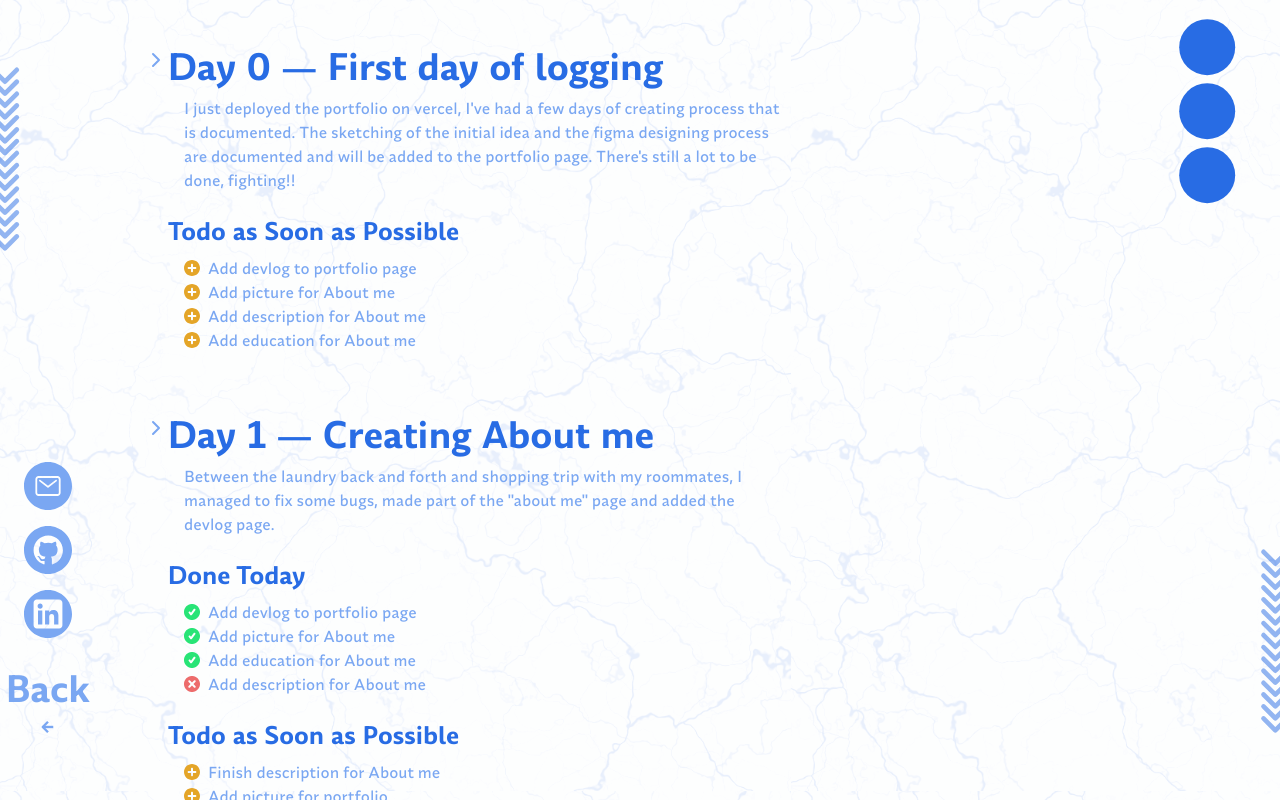
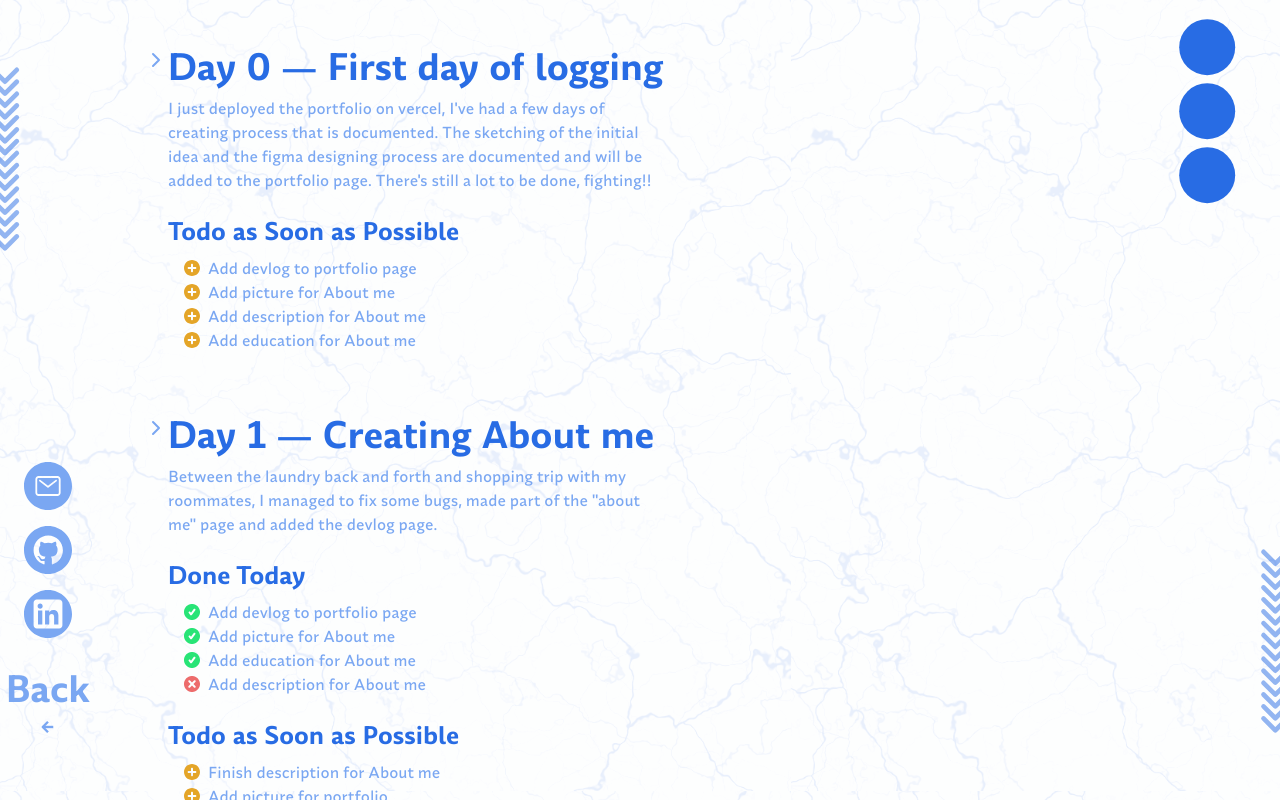
Before and after one commit to Ch3ru09/portfolio, a Next.js app: page /project/portfolio/devlog in a window 1280 px wide. Shown: the top 800 px of the page. Built offline with nearby package versions, Linux system fonts and the light colour scheme.

Commit message:
updated devlog because of typescript error with d3

```diff
--- a/src/app/(home)/project/portfolio/devlog/page.tsx
+++ b/src/app/(home)/project/portfolio/devlog/page.tsx
@@ -18,7 +18,11 @@ export default function Devlog() {
                 <p>Day {log.day} — </p> &nbsp;
                 <h2>{log.title}</h2>
               </div>
-              <p className="mt-2 ml-4">{log.log}</p>
+              <div className="mt-2 mr-4 flex w-4/5 flex-col gap-4">
+                {log.logs.map((x, j) => {
+                  return <p key={j}>{x}</p>;
+                })}
+              </div>
               {(log.is_done.length > 0 || log.not_done.length > 0) && (
                 <>
                   <h3 className="text-primary font-heading mt-6 text-2xl font-bold">
--- a/src/assets/portfolio/devlog.json
+++ b/src/assets/portfolio/devlog.json
@@ -2,7 +2,9 @@
   {
     "day": 0,
     "title": "First day of logging",
-    "log": "I just deployed the portfolio on vercel, I've had a few days of creating process that is documented. The sketching of the initial idea and the figma designing process are documented and will be added to the portfolio page. There's still a lot to be done, fighting!!",
+    "logs": [
+      "I just deployed the portfolio on vercel, I've had a few days of creating process that is documented. The sketching of the initial idea and the figma designing process are documented and will be added to the portfolio page. There's still a lot to be done, fighting!!"
+    ],
     "is_done": [],
     "not_done": [],
     "todos": [
@@ -15,7 +17,9 @@
   {
     "day": 1,
     "title": "Creating About me",
-    "log": "Between the laundry back and forth and shopping trip with my roommates, I managed to fix some bugs, made part of the \"about me\" page and added the devlog page.",
+    "logs": [
+      "Between the laundry back and forth and shopping trip with my roommates, I managed to fix some bugs, made part of the \"about me\" page and added the devlog page."
+    ],
     "is_done": [
       "Add devlog to portfolio page",
       "Add picture for About me",
@@ -35,7 +39,9 @@
   {
     "day": 2,
     "title": "Devlog Icons",
-    "log": "Long day at school, only managed to add some icons to the devlog.",
+    "logs": [
+      "Long day at school, only managed to add some icons to the devlog."
+    ],
     "is_done": ["Add icons to devlog todolist", "Add icons to devlog done"],
     "not_done": [
       "Finish description for About me",
@@ -55,7 +61,9 @@
   {
     "day": 3,
     "title": "So many readings",
-    "log": "I put some time aside today to work on this website where I still didn't do a lot, but outside of this website, I got to finish some of the school assigned projects. Also, since I want to become an expert on the subject I'll write for my english essay, I need to go through so many readings. It's worth it in the end.",
+    "logs": [
+      "I put some time aside today to work on this website where I still didn't do a lot, but outside of this website, I got to finish some of the school assigned projects. Also, since I want to become an expert on the subject I'll write for my english essay, I need to go through so many readings. It's worth it in the end."
+    ],
     "is_done": [
       "Added sorting to tailwind css classes for better readability",
       "Add framer motion"
@@ -76,7 +84,9 @@
   {
     "day": 4,
     "title": "Revision",
-    "log": "Had to revise for school, I'll try to at least to one thing tommorrow; from now on, no excuses.",
+    "logs": [
+      "Had to revise for school, I'll try to at least to one thing tommorrow; from now on, no excuses."
+    ],
     "is_done": [],
     "not_done": [
       "Finish description for About me",
@@ -94,7 +104,9 @@
   {
     "day": 5,
     "title": "Research",
-    "log": "So I unfortunately didn't finish any of the tasks I laid down for today, but that's because I spent a lot of time rethinking how to make display of the skills I have a little more interesting, I kinda wanted to do something a little cooler than just a shit ton of icons in a box, so I decided on a graph it is... Let's see where this one brings me.",
+    "logs": [
+      "So I unfortunately didn't finish any of the tasks I laid down for today, but that's because I spent a lot of time rethinking how to make display of the skills I have a little more interesting, I kinda wanted to do something a little cooler than just a shit ton of icons in a box, so I decided on a graph it is... Let's see where this one brings me."
+    ],
     "is_done": [],
     "not_done": [
       "Finish description for About me",
@@ -114,7 +126,9 @@
   {
     "day": 6,
     "title": "Socially connected now",
-    "log": "I added links to my socials and disabled the pages that are not reachable for now. I also did some research today on how I want to display the technologies I can use. In the end, I settled on using D3 to create a disjoint force-directed graph of the things I know; I sure hope this does not bite me back in the future.",
+    "logs": [
+      "I added links to my socials and disabled the pages that are not reachable for now. I also did some research today on how I want to display the technologies I can use. In the end, I settled on using D3 to create a disjoint force-directed graph of the things I know; I sure hope this does not bite me back in the future."
+    ],
     "is_done": [
       "Add links for socials and everything",
       "Made non-built pages on home unavailable"
@@ -137,7 +151,9 @@
   {
     "day": 7,
     "title": "Added d3",
-    "log": "I finally finished my school project, and I just added d3 for tech, hopefully I can do more tomorrow",
+    "logs": [
+      "I finally finished my school project, and I just added d3 for tech, hopefully I can do more tomorrow"
+    ],
     "is_done": ["Add graph package"],
     "not_done": [
       "Finish description for About me",
@@ -154,8 +170,10 @@
   },
   {
     "day": 8,
-    "title": "You win some, you lose some...",
-    "log": "Though I was really productive today outside of website building, it isn't the same on the website... We had to stay wake until 3am in the morning to finish our project and present it for most of the day. For the evening, I guided my friend around school and for him to see most of the residence homes, fun times :)",
+    "title": "No lost time",
+    "logs": [
+      "Though I was really productive today outside of website building, it isn't the same on the website... We had to stay wake until 3am in the morning to finish our project and present it for most of the day. For the evening, I guided my friend around school and for him to see most of the residence homes, fun times :)"
+    ],
     "is_done": [],
     "not_done": [
       "Finish description for About me",
@@ -173,7 +191,9 @@
   {
     "day": 9,
     "title": "Engl...",
-    "log": "I spent the better part of my day writing my paper for English... Nothing more to report, I was not able advance the website today; It's 2 am, I'm going to sleep...",
+    "logs": [
+      "I spent the better part of my day writing my paper for English... Nothing more to report, I was not able advance the website today; It's 2 am, I'm going to sleep..."
+    ],
     "is_done": [],
     "not_done": [
       "Finish description for About me",
@@ -191,7 +211,10 @@
   {
     "day": 10,
     "title": "I'm trying really hard",
-    "log": "So today, the essay review went really well and I think I'll be able to learn a lot from it. I'm not here for that; I tried to implement a D3 disjointed force-directed graph but I ran into problems with the d3 types for typescript. Unless I missed something — for which I'll ask people who should know more than me — I think I'll contribute to d3/types...",
+    "logs": [
+      "So today, the essay review went really well and I think I'll be able to learn a lot from it. I'm not here for that; I tried to implement a D3 disjointed force-directed graph but I ran into problems with the d3 types for typescript. Unless I missed something — for which I'll ask people who should know more than me — I think I'll contribute to d3/types...",
+      "Update: I figured it out, my apologies to Tom Wanzek, Alex Ford, Boris Yankov, denisname, and Nathan Bierema; Though the documentation was scarce, I should've found and read the entire source code earlier instead of blaming the code..."
+    ],
     "is_done": [],
     "not_done": [
       "Finish description for About me",
```
